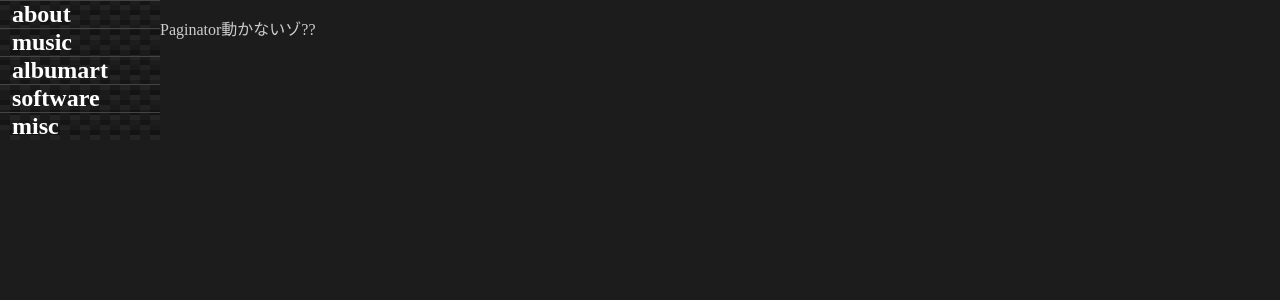
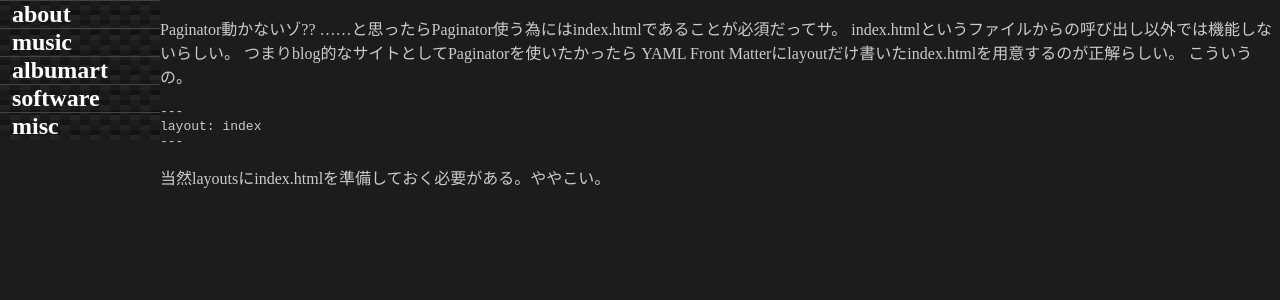
Before and after one commit to switchworks/switchworks.github.io, a Jekyll site: the page built from _posts/2019-06-13-pagi.md, in a window 1280 px wide. Shown: the top 300 px of the page. Built offline with Jekyll 4.4.1, drawn with Linux system fonts in a browser that asks for light colours; some web fonts are replaced.

Commit message:
Update 2019-06-13-pagi.md

```diff
--- a/_posts/2019-06-13-pagi.md
+++ b/_posts/2019-06-13-pagi.md
@@ -3,3 +3,14 @@ layout: default
 title:  "pagi"
 ---
 Paginator動かないゾ??
+……と思ったらPaginator使う為にはindex.htmlであることが必須だってサ。
+index.htmlというファイルからの呼び出し以外では機能しないらしい。
+つまりblog的なサイトとしてPaginatorを使いたかったら
+YAML Front Matterにlayoutだけ書いたindex.htmlを用意するのが正解らしい。
+こういうの。
+~~~yaml
+---
+layout: index
+---
+~~~
+当然layoutsにindex.htmlを準備しておく必要がある。ややこい。
```
